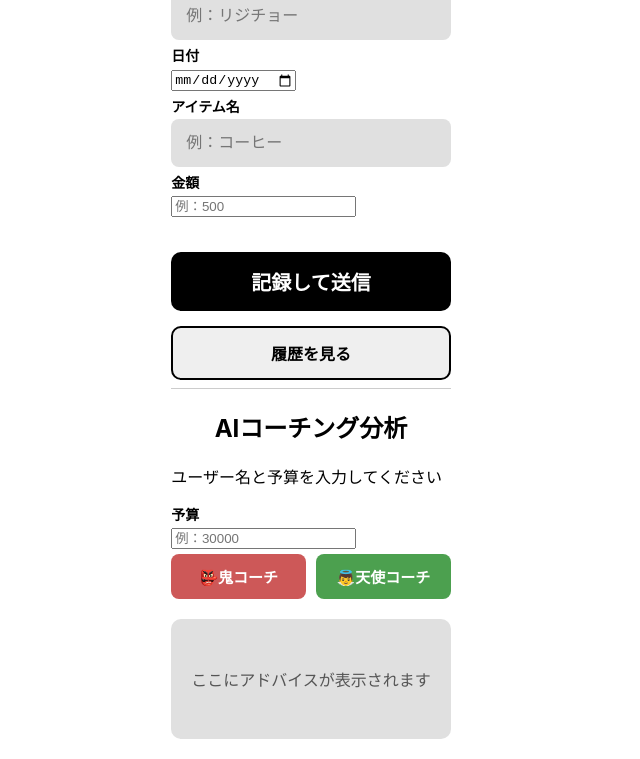
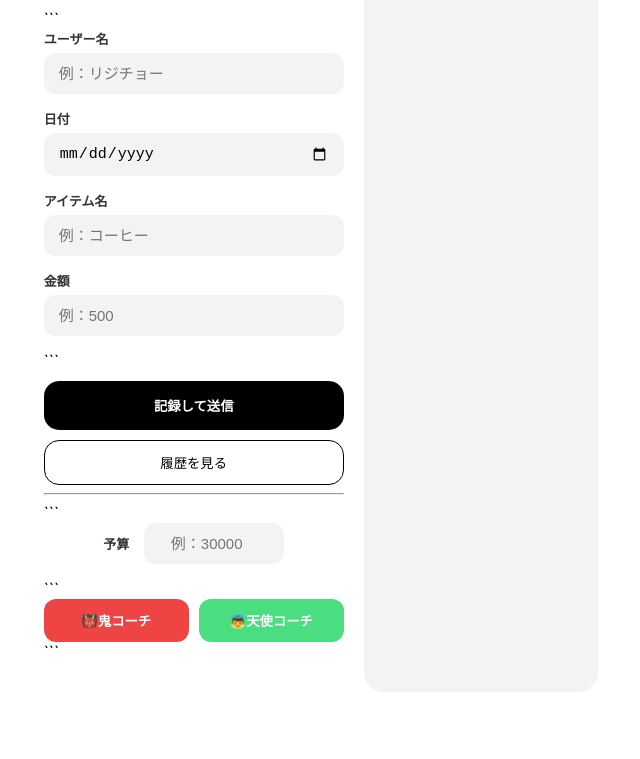
Before and after one commit to maccha-on/save_money_app, a plain HTML site: page index.html in a window 1280 px wide. Shown: the part 126-885 px from the top of the page, without its empty margins (329-969 px from the left). After the commit the page ends 838 px from the top, so only its background shows below. Drawn offline with Linux system fonts and the light colour scheme.

Commit message:
Step1 発表版

````diff
--- a/index.html
+++ b/index.html
@@ -8,9 +8,11 @@
 </head>
 
 <body>
-  <class="container">
+<!--- divを追加！！！！-->
+<div class="container">
 <h1>C5 Wallet</h1>
 
+```
 <div class="form-group">
     <label>ユーザー名</label>
     <input type="text" id= "user" placeholder="例：リジチョー">
@@ -31,6 +33,8 @@
     <input type="number" id="price" class="no-spin" placeholder="例：500">
 </div>
 
+```
+
 <!--
 「送信」: 入力した user/item/price を FastAPI に送って、CSVに保存してもらう
 -->
@@ -41,23 +45,32 @@
 
 <hr>
 
+```
 <!--
 「分析」: user を送って、合計金額を計算してもらう
-  -->
+
+```
+
+- ->
 
 <div class="analysis-section">
 <h2>AIコーチング分析</h2>
-    <p>ユーザー名と予算を入力してください</p>
 
-    <div class="form-group">
+<!- classを変更！！！！-->
+<div class="form-group flex-row">
 <label>予算</label>
 <input type="number" id="budget" placeholder="例：30000">
 </div>
 
+```
 <div class="coach-buttons">
-      <button id="analyze-oniBtn">👺鬼コーチ</button>
-      <button id="analyze-tenshiBtn">👼天使コーチ</button>
+      <button id="analyze-oniBtn"> 👹鬼コーチ</button>
+      <button id="analyze-tenshiBtn"> 👼天使コーチ</button>
     </div>
+
+
+```
+
 </div>
 
 <!--
@@ -80,6 +93,7 @@
 const resultData = document.getElementById("result");
 const budgetData = document.getElementById("budget");
 const entryDateData = document.getElementById("entry-date");
+
 
 // ---------------------------
 // 2) 「送信」ボタンの処理
@@ -179,8 +193,10 @@
   const history_data = await res.json();
   // 画面に結果メッセージを表示
   const history_message = history_data.history.join("");
-      resultData.innerText = "合計金額" + history_data.total_money + "\n" + history_message;
+  resultData.innerText = "合計金額" + history_data.total_money + "\\n" + history_message;
 })
+
+
 </script>
 </body>
 </html>
--- a/style.css
+++ b/style.css
@@ -1,144 +1,146 @@
-
+/* 基本設定：背景を白に */
 body {
     background-color: #ffffff;
-    /* デバイスに合わせたフォント設定 */
-    font-family: -apple-system, BlinkMacSystemFont, "Helvetica Neue", "Segoe UI", sans-serif;
+    font-family: -apple-system, BlinkMacSystemFont, "Helvetica Neue", sans-serif;
     margin: 0;
     padding: 20px;
-    /* 画面の真ん中に寄せたい */
     display: flex;
     justify-content: center;
+    transition: background-color 0.3s ease;
 }
 
-/* body */
+/* メインコンテナ：浮かび上がる演出 */
 .container {
     width: 100%;
-    max-width: 400px; /* スマホ用 */
-    padding: 30px;
-    border-radius: 20px; /* 角を取りたい */
+    max-width: 340px; /* スマホサイズ維持 */
+    padding: 30px 20px;
+    box-sizing: border-box;
+    transition: transform 0.3s ease, box-shadow 0.3s ease;
 }
 
-/* 各項目と入力フォーム*/
+.container:hover {
+    transform: translateY(-5px); /* マウスオーバーで少し上に */
+}
+
 h1 {
     text-align: center;
-    font-size: 50px;
-    margin-top: 0;
-    margin-bottom: 15px;
-    font-weight: 500;
+    font-size: 32px;
+    margin-bottom: 25px;
+    font-weight: 800;
 }
 
-/* フォームの感覚を狭く*/
+/* 入力エリアの共通スタイル */
 .form-group {
-    margin-bottom: 5px;
-}
-/*　項目の文字 */
-label {
-    display: block;/*　項目と入力を改行するため */
-    font-size: 14px;
-    font-weight: bold;
-    margin-bottom: 3px;
-    color: #000000;
+    margin-bottom: 15px;
 }
 
-/* 入力欄のデザイン */
-input[type="text"] {
-    width: 100%;
-    padding: 15px;
-    background-color: #e0e0e0;
-    border: none;
-    border-radius: 8px;
-    font-size: 16px;
-    box-sizing: border-box; /* ズレ防止に良いらしい */
+label {
+    display: block;
+    font-size: 13px;
+    font-weight: bold;
+    margin-bottom: 5px;
+    color: #333;
 }
 
-#sendBtn,
-.coach-buttons button,
-#historyBtn:hover
-{
+input {
+    width: 100%;
+    padding: 12px 15px;
+    background-color: #f1f3f5;
+    border: none;
+    border-radius: 12px;
+    font-size: 15px;
+    box-sizing: border-box;
+    transition: background-color 0.2s;
+}
+
+input:focus {
+    background-color: #e9ecef;
+    outline: none;
+}
+
+/* ★予算の横並び設定 */
+.flex-row {
+    display: flex;
+    align-items: center;
+    justify-content: center;
+    gap: 15px;
+}
+
+.flex-row label {
+    margin-bottom: 0;
+    white-space: nowrap;
+}
+
+#budget {
+    width: 140px;
+    flex: none;
+    text-align: center;
+}
+
+/* ボタン設定 */
+button {
+    cursor: pointer;
     transition: all 0.2s ease;
 }
 
-#sendBtn:hover,
-.coach-buttons button:hover,
-#historyBtn:hover
-{
-    transform: translateY(-3px); /* 4ピクセル上に移動 */
-    box-shadow: 0 10px 20px rgba(0, 0, 0, 0.2); /* 影 */
+button:hover {
+    filter: brightness(1.1);
+    transform: translateY(-2px); /* ボタンも少し浮かせる */
 }
 
-/* 記録して送信 */
 #sendBtn {
     width: 100%;
     background-color: black;
     color: white;
     padding: 15px;
     border: none;
-    border-radius: 10px;
-    font-size: 20px;
+    border-radius: 15px;
     font-weight: bold;
-    cursor: pointer;
-    margin-top: 30px;
-    margin-bottom: 5px;
+    margin-top: 10px;
 }
 
 #historyBtn {
     width: 100%;
+    background-color: white;
     color: black;
-    border: 2px solid black;
-    padding: 13px;
-    border-radius: 10px;
-    font-size: 16px;
-    font-weight: bold;
-    cursor: pointer;
+    border: 1.5px solid black;
+    padding: 12px;
+    border-radius: 15px;
     margin-top: 10px;
 }
 
-/* 区切り線 */
-hr {
-    border: none;
-    border-top: 1px solid #ccc;
-    margin-bottom: 20px;
+/* ★結果表示エリア：崩れ防止 */
+.result-card {
+    background-color: #f1f3f5;
+    padding: 20px;
+    border-radius: 20px;
+    margin-top: 20px;
+    min-height: 100px;
 }
 
-/* AIコーチング分析  */
-.analysis-section h2 {
-    text-align: center;
-    font-size: 24px;
-    margin-bottom: 20px;
+.result-message {
+    font-size: 13px;
+    line-height: 1.6;
+    color: #495057;
+    text-align: left; /* 長文は見やすく左寄せ */
+    word-break: break-all; /* 英数字が長くても強制折り返し */
+    overflow-wrap: break-word; /* 日本語の長文を折り返し */
 }
 
-/* 鬼と天使を横並びにする箱 */
+/* コーチボタン */
 .coach-buttons {
-    display: flex; /* これで横並びに */
+    display: flex;
     gap: 10px;
-    margin-bottom: 20px;
 }
-/* ボタンの設定 */
+
 .coach-buttons button {
-    flex: 1;       /* 幅を均等にしたい */
+    flex: 1;
     padding: 12px;
     border: none;
-    border-radius: 8px;
+    border-radius: 12px;
     color: white;
     font-weight: bold;
-    cursor: pointer;
-    font-size: 15px;
 }
 
-/* 色分け */
-#analyze-oniBtn { background-color: #cd5858; }
-#analyze-tenshiBtn { background-color: #4ca04f; }
-
-/*アドバイス枠 */
-.result-card {
-    background-color: #e0e0e0; /* 入力欄と同じグレー */
-    padding: 20px;
-    border-radius: 10px;
-    min-height: 80px;
-    /* 中の文字を真ん中に */
-    display: flex;
-    align-items: center;
-    justify-content: center;
-    text-align: center;
-    color: #555;
-}
+#analyze-oniBtn { background-color: #ef4444; }
+#analyze-tenshiBtn { background-color: #4ade80; }
````
Also changed, not shown: 1 other file. Lines whose indentation alone changed are shown as unchanged.
